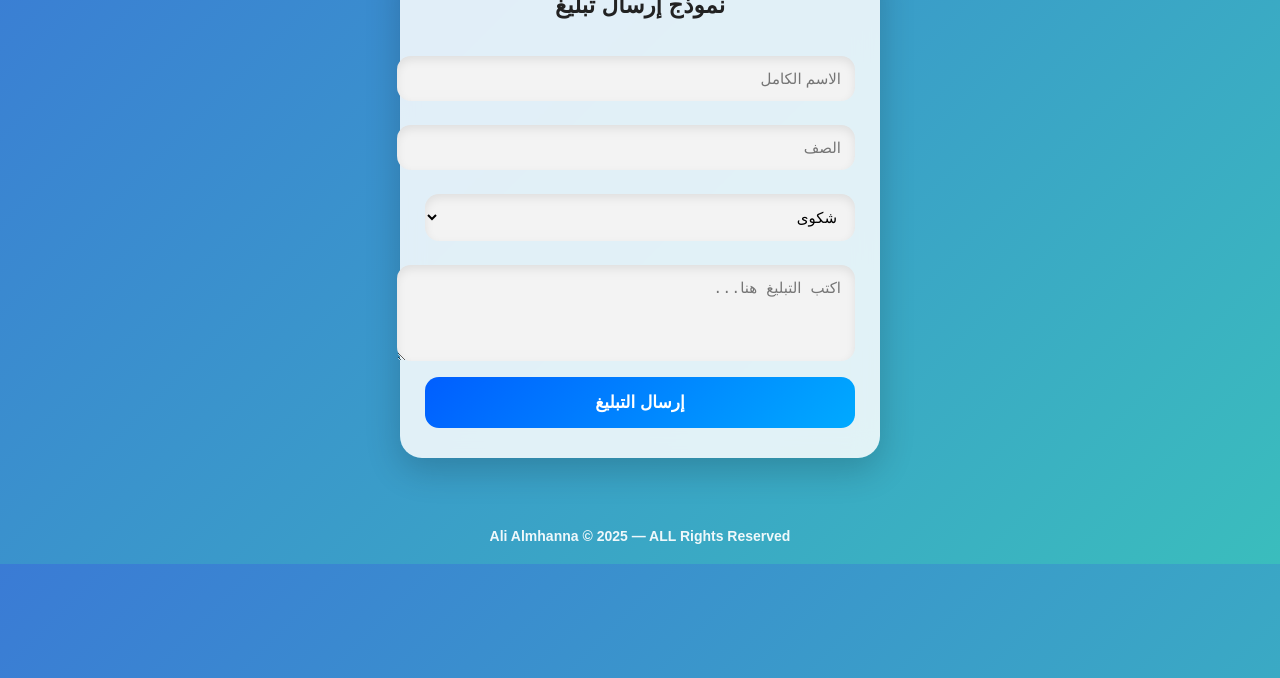
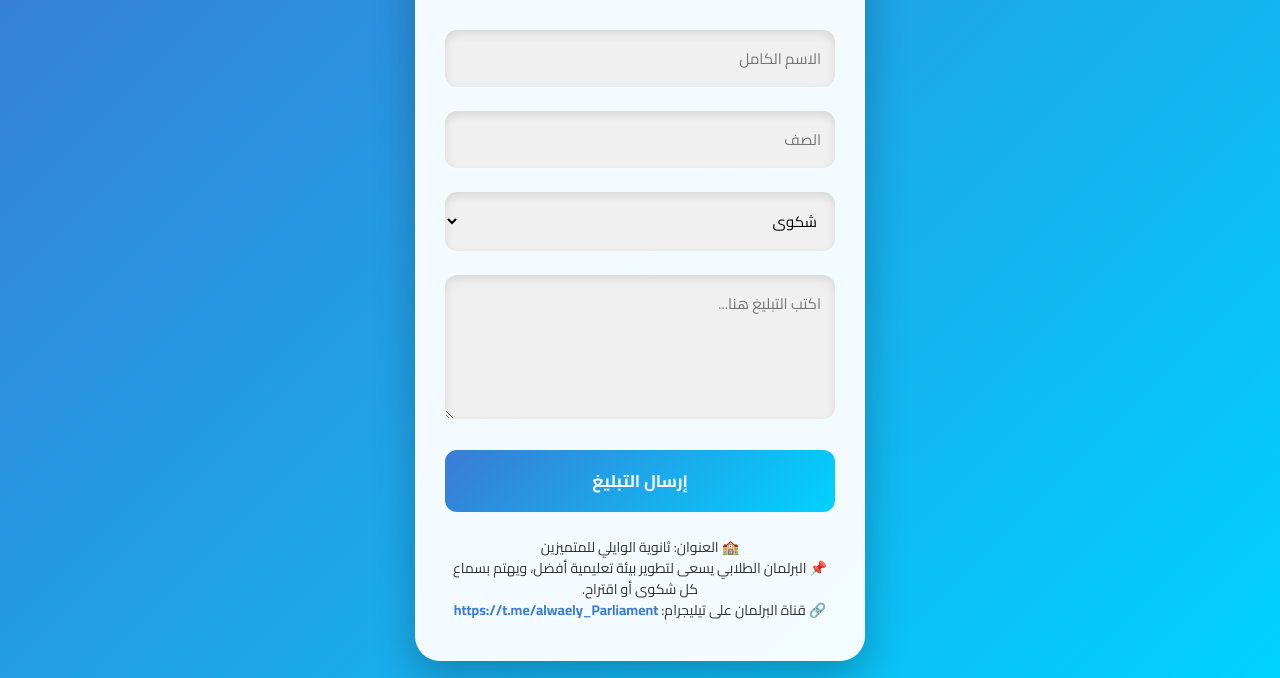
Before and after one commit to AliAlmhanna/Parliament_complaints, a plain HTML site: page index.html in a window 1280 px wide. Shown: the part 122-800 px from the top of the page. Drawn offline with Linux system fonts and the light colour scheme.

Commit message:
Update index.html

```diff
--- a/index.html
+++ b/index.html
@@ -2,59 +2,67 @@
 <html lang="ar">
 <head>
 <meta charset="UTF-8" />
-<title>البرلمان الطلابي</title>
+<title>شكاوي البرلمان الطلابي</title>
+<link href="https://fonts.googleapis.com/css2?family=Cairo:wght@400;700;800&display=swap" rel="stylesheet">
 <style>
-body {
+/* إعدادات عامة */
+* {
+  box-sizing: border-box;
   margin: 0;
   padding: 0;
   font-family: "Cairo", sans-serif;
-  background: linear-gradient(135deg, #3a7bd5, #3abdbd);
+}
+body {
+  background: linear-gradient(135deg, #3a7bd5, #00d2ff);
+  display: flex;
+  justify-content: center;
+  align-items: center;
+  min-height: 100vh;
   direction: rtl;
-  user-select: none;
 }
 
+/* صندوق النموذج */
 .container {
-  max-width: 430px;
-  margin: 70px auto;
-  background: #ffffffd9;
-  backdrop-filter: blur(12px);
-  padding: 30px 25px;
-  border-radius: 22px;
-  box-shadow: 0 12px 35px #00000030;
-  animation: fadeIn 1.1s ease;
-  transition: 0.3s ease;
+  background: rgba(255, 255, 255, 0.95);
+  padding: 40px 30px;
+  border-radius: 25px;
+  box-shadow: 0 15px 40px rgba(0,0,0,0.25);
+  width: 100%;
+  max-width: 450px;
+  text-align: center;
+  animation: fadeIn 1s ease;
 }
 
-@keyframes fadeIn {
-  from { opacity: 0; transform: translateY(35px); }
-  to   { opacity: 1; transform: translateY(0); }
+/* العنوان */
+h2 {
+  font-size: 26px;
+  font-weight: 800;
+  margin-bottom: 20px;
+  color: #222;
+  position: relative;
 }
 
-h2 {
-  text-align: center;
-  color: #222;
-  font-weight: 800;
-  font-size: 23px;
-  margin-bottom: 20px;
-  animation: float 3s infinite ease-in-out;
+h2::after {
+  content: '';
+  width: 60px;
+  height: 4px;
+  background: linear-gradient(90deg,#3a7bd5,#00d2ff);
+  display: block;
+  margin: 10px auto 0;
+  border-radius: 2px;
 }
 
-@keyframes float {
-  0% { transform: translateY(0); }
-  50% { transform: translateY(-6px); }
-  100% { transform: translateY(0); }
-}
-
+/* الحقول */
 input, select, textarea {
   width: 100%;
+  padding: 14px;
   margin: 12px 0;
-  padding: 14px;
+  border-radius: 12px;
   border: none;
-  border-radius: 14px;
-  background: #f3f3f3;
+  background: #f0f0f0;
   font-size: 15px;
   transition: 0.25s ease;
-  box-shadow: inset 0 4px 10px #00000015;
+  box-shadow: inset 0 4px 10px rgba(0,0,0,0.1);
 }
 
 input:focus, select:focus, textarea:focus {
@@ -63,39 +71,55 @@ input:focus, select:focus, textarea:focus {
   outline: none;
 }
 
+/* زر الإرسال */
 button {
   width: 100%;
   padding: 15px;
-  background: linear-gradient(135deg, #005eff, #00aaff);
-  color: white;
+  background: linear-gradient(135deg, #3a7bd5, #00d2ff);
+  color: #fff;
   font-size: 17px;
   border: none;
-  border-radius: 14px;
+  border-radius: 12px;
   cursor: pointer;
-  transition: 0.25s ease;
+  font-weight: bold;
+  transition: 0.3s ease;
+  margin-top: 10px;
+}
+
+button:hover {
+  transform: scale(1.05);
+  box-shadow: 0 10px 25px rgba(0,0,0,0.3);
+}
+
+/* نص أسفل الصفحة */
+.footer {
+  margin-top: 25px;
+  font-size: 14px;
+  color: #333;
+  line-height: 1.5;
+}
+
+.footer a {
+  color: #3a7bd5;
+  text-decoration: none;
   font-weight: bold;
 }
 
-button:hover {
-  transform: scale(1.06);
-  box-shadow: 0 10px 20px #00000035;
+.footer a:hover {
+  text-decoration: underline;
 }
 
-.footer {
-  text-align: center;
-  margin-top: 25px;
-  color: #fff;
-  font-size: 14px;
-  font-weight: 600;
-  opacity: 0.92;
-  padding-bottom: 20px;
+/* تأثير الظهور */
+@keyframes fadeIn {
+  from { opacity: 0; transform: translateY(30px);}
+  to { opacity: 1; transform: translateY(0);}
 }
 </style>
 </head>
 <body>
 
 <div class="container">
-  <h2>نموذج إرسال تبليغ</h2>
+  <h2>شكاوي البرلمان الطلابي</h2>
 
   <input type="text" id="name" placeholder="الاسم الكامل" required>
   <input type="text" id="grade" placeholder="الصف" required>
@@ -108,10 +132,12 @@ button:hover {
   <textarea id="message" placeholder="اكتب التبليغ هنا..." rows="4" required></textarea>
 
   <button onclick="sendReport()">إرسال التبليغ</button>
-</div>
 
-<div class="footer">
-  Ali Almhanna © 2025 — ALL Rights Reserved
+  <div class="footer">
+    <p>🏫 العنوان: ثانوية الوايلي للمتميزين</p>
+    <p>📌 البرلمان الطلابي يسعى لتطوير بيئة تعليمية أفضل، ويهتم بسماع كل شكوى أو اقتراح.</p>
+    <p>🔗 قناة البرلمان على تيليجرام: <a href="https://t.me/alwaely_Parliament" target="_blank">https://t.me/alwaely_Parliament</a></p>
+  </div>
 </div>
 
 <script>
```
